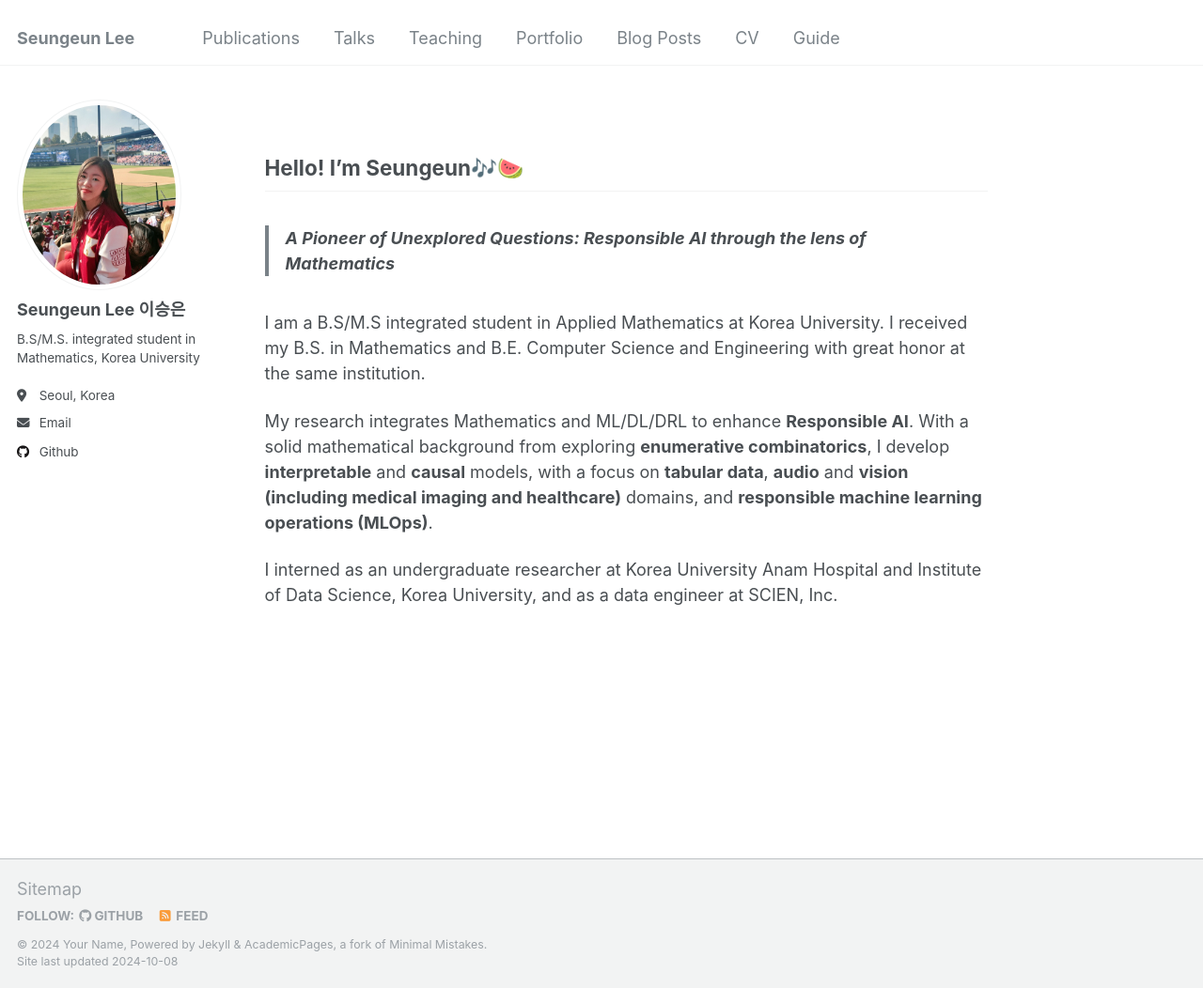
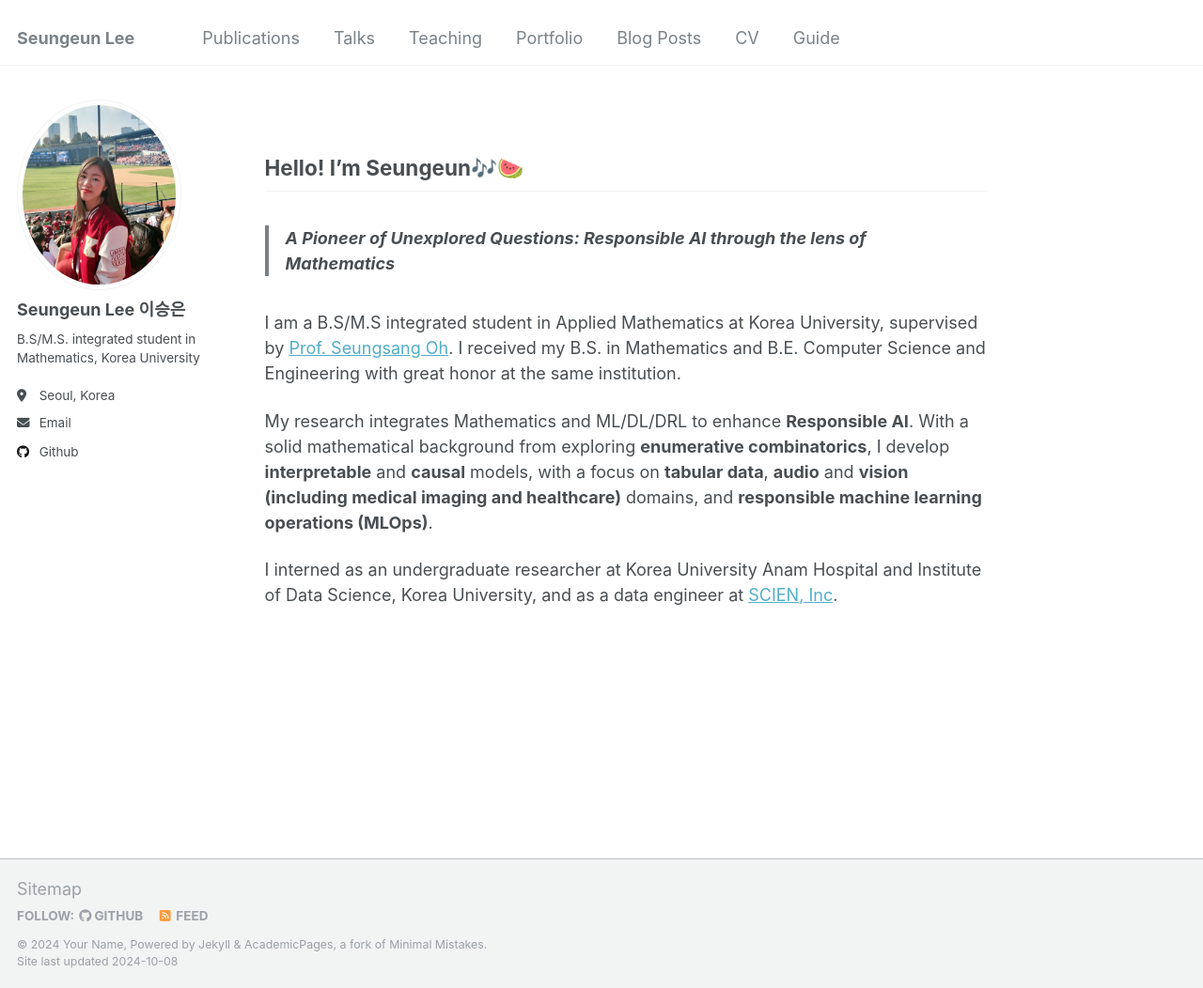
Before and after one commit to duneag2/duneag2.github.io, a Jekyll site: the page built from _pages/about.md, in a window 1280 px wide and 1052 px high. Shown: the whole window at 94% size. Built offline with Jekyll 4.4.1, drawn with Linux system fonts in a browser that asks for light colours.

Commit message:
Update about.md

```diff
--- a/_pages/about.md
+++ b/_pages/about.md
@@ -10,8 +10,8 @@ Hello! I'm Seungeun🎶🍉
 ------
 >**A Pioneer of Unexplored Questions: Responsible AI through the lens of Mathematics**
 
-I am a B.S/M.S integrated student in Applied Mathematics at Korea University. I received my B.S. in Mathematics and B.E. Computer Science and Engineering with great honor at the same institution.
+I am a B.S/M.S integrated student in Applied Mathematics at Korea University, supervised by [Prof. Seungsang Oh](https://sites.google.com/view/seungsangoh/home). I received my B.S. in Mathematics and B.E. Computer Science and Engineering with great honor at the same institution.
 
 My research integrates Mathematics and ML/DL/DRL to enhance **Responsible AI**. With a solid mathematical background from exploring **enumerative combinatorics**, I develop **interpretable** and **causal** models, with a focus on **tabular data**, **audio** and **vision (including medical imaging and healthcare)** domains, and **responsible machine learning operations (MLOps)**.
 
-I interned as an undergraduate researcher at Korea University Anam Hospital and Institute of Data Science, Korea University, and as a data engineer at SCIEN, Inc.
+I interned as an undergraduate researcher at Korea University Anam Hospital and Institute of Data Science, Korea University, and as a data engineer at [SCIEN, Inc](http://www.scien.co.kr/?locale=en_US).
```
